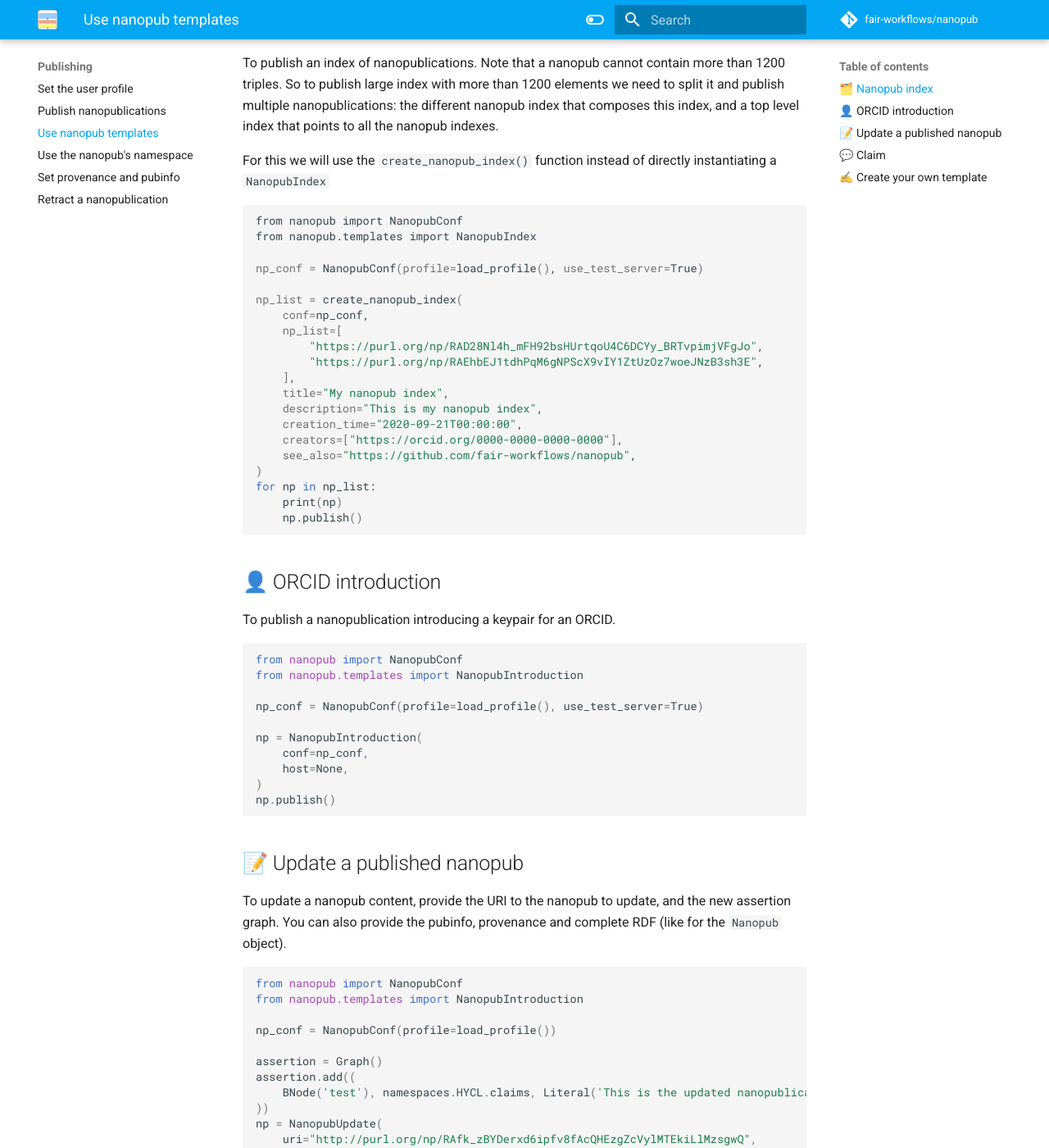
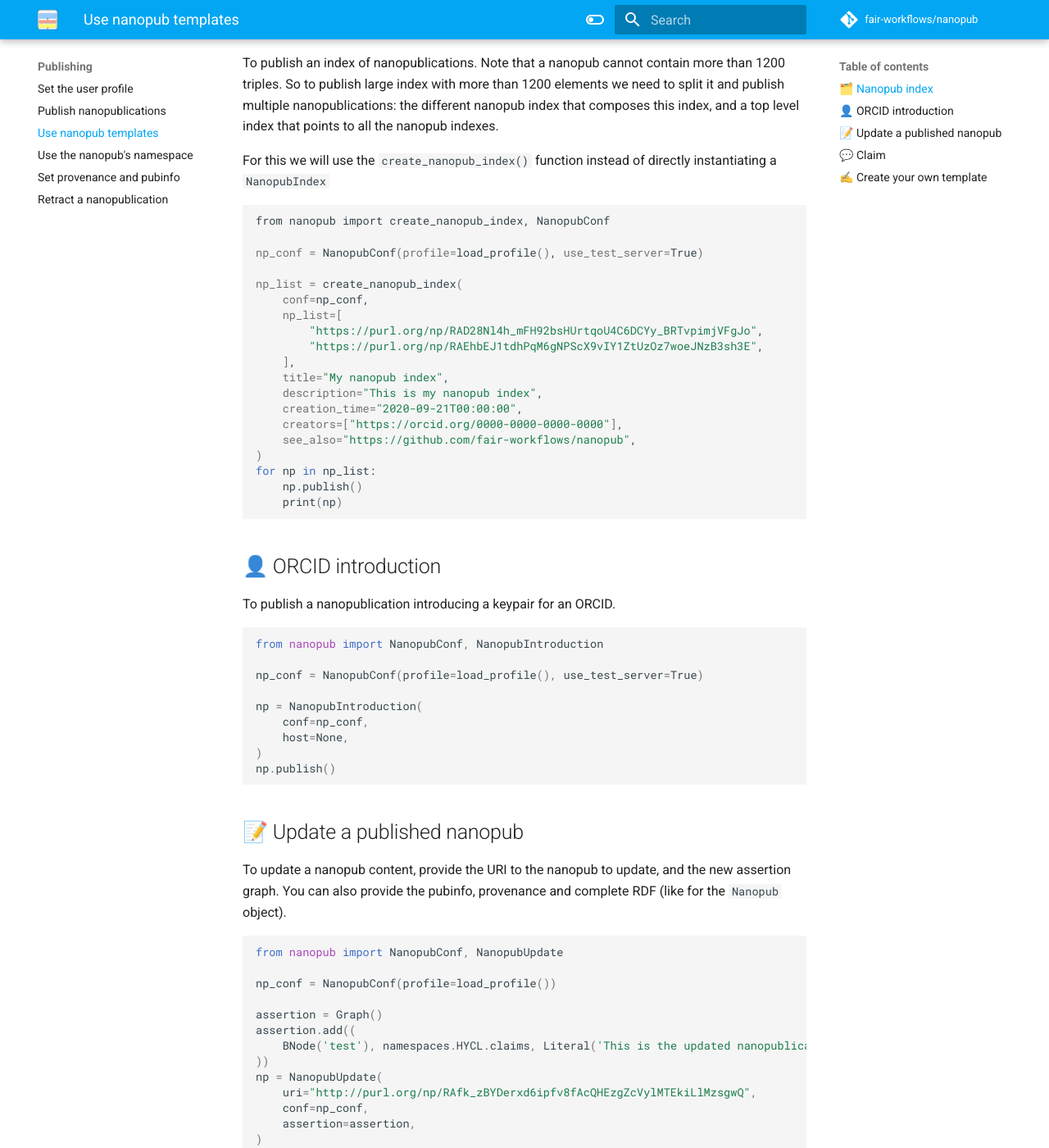
Before and after one commit to fair-workflows/nanopub, an MkDocs documentation site: the page built from docs/publishing/templates.md, in a window 1280 px wide and 1400 px high, scrolled down 347 px. Shown: the whole window at 82% size. Built offline with MkDocs 1.6.1 and Material for MkDocs 9.7.7, drawn with Linux system fonts in a browser that asks for light colours; a script that is not in the unit is left out; comment, search, counter and statistics services are not loaded.

Commit message:
small improvements to the docs

````diff
--- a/docs/publishing/templates.md
+++ b/docs/publishing/templates.md
@@ -12,8 +12,7 @@ To publish an index of nanopublications. Note that a nanopub cannot contain more
 For this we will use the `create_nanopub_index()` function instead of directly instantiating a `NanopubIndex`
 
 ```bash
-from nanopub import NanopubConf
-from nanopub.templates import NanopubIndex
+from nanopub import create_nanopub_index, NanopubConf
 
 np_conf = NanopubConf(profile=load_profile(), use_test_server=True)
 
@@ -30,8 +29,8 @@ np_list = create_nanopub_index(
     see_also="https://github.com/fair-workflows/nanopub",
 )
 for np in np_list:
+	np.publish()
 	print(np)
-	np.publish()
 ```
 
 ## 👤 ORCID introduction
@@ -39,8 +38,7 @@ for np in np_list:
 To publish a nanopublication introducing a keypair for an ORCID.
 
 ```python
-from nanopub import NanopubConf
-from nanopub.templates import NanopubIntroduction
+from nanopub import NanopubConf, NanopubIntroduction
 
 np_conf = NanopubConf(profile=load_profile(), use_test_server=True)
 
@@ -56,8 +54,7 @@ np.publish()
 To update a nanopub content, provide the URI to the nanopub to update, and the new assertion graph. You can also provide the pubinfo, provenance and complete RDF (like for the `Nanopub` object).
 
 ```python
-from nanopub import NanopubConf
-from nanopub.templates import NanopubIntroduction
+from nanopub import NanopubConf, NanopubUpdate
 
 np_conf = NanopubConf(profile=load_profile())
 
````
Also changed, not shown: 1 other file.
